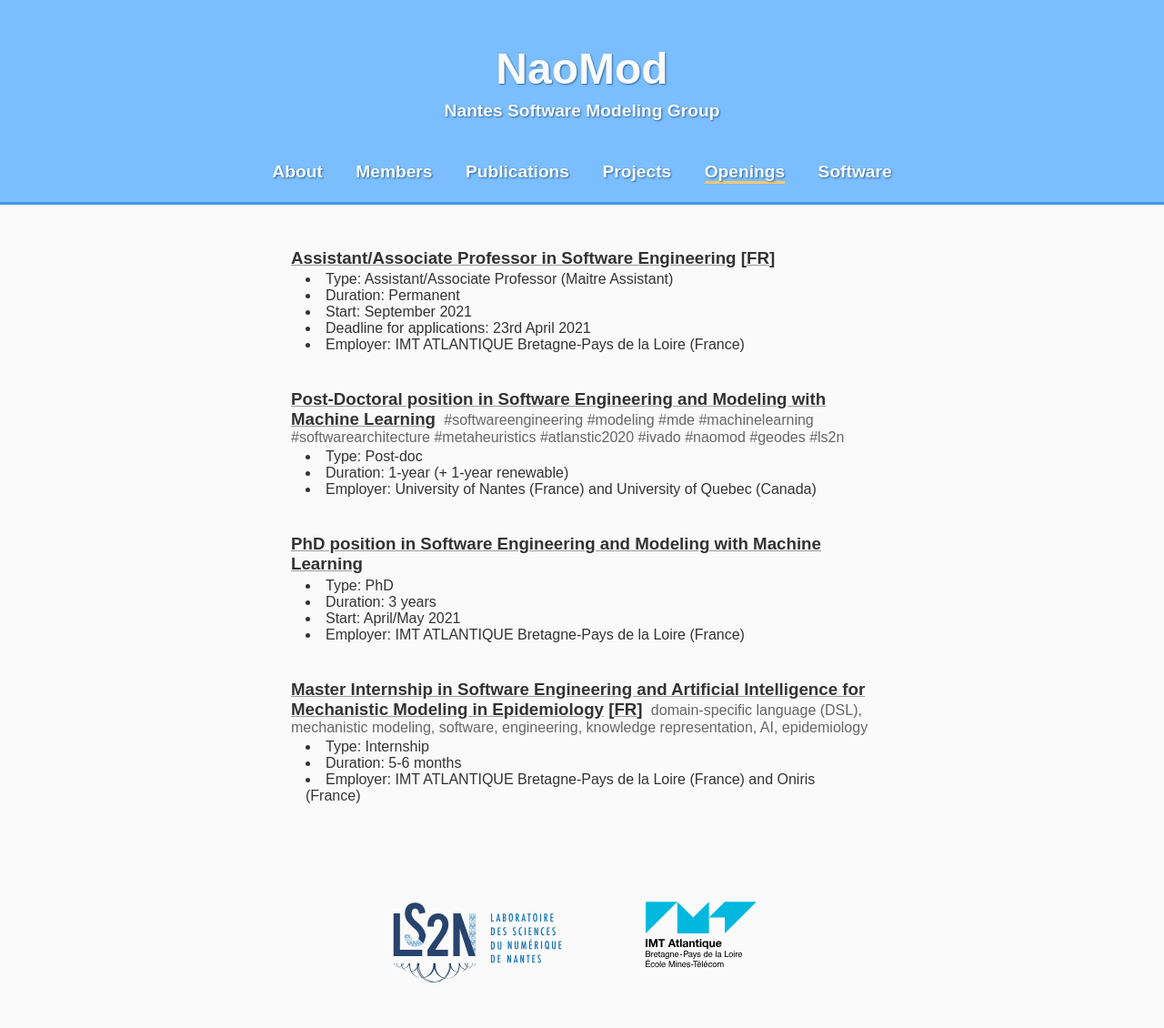
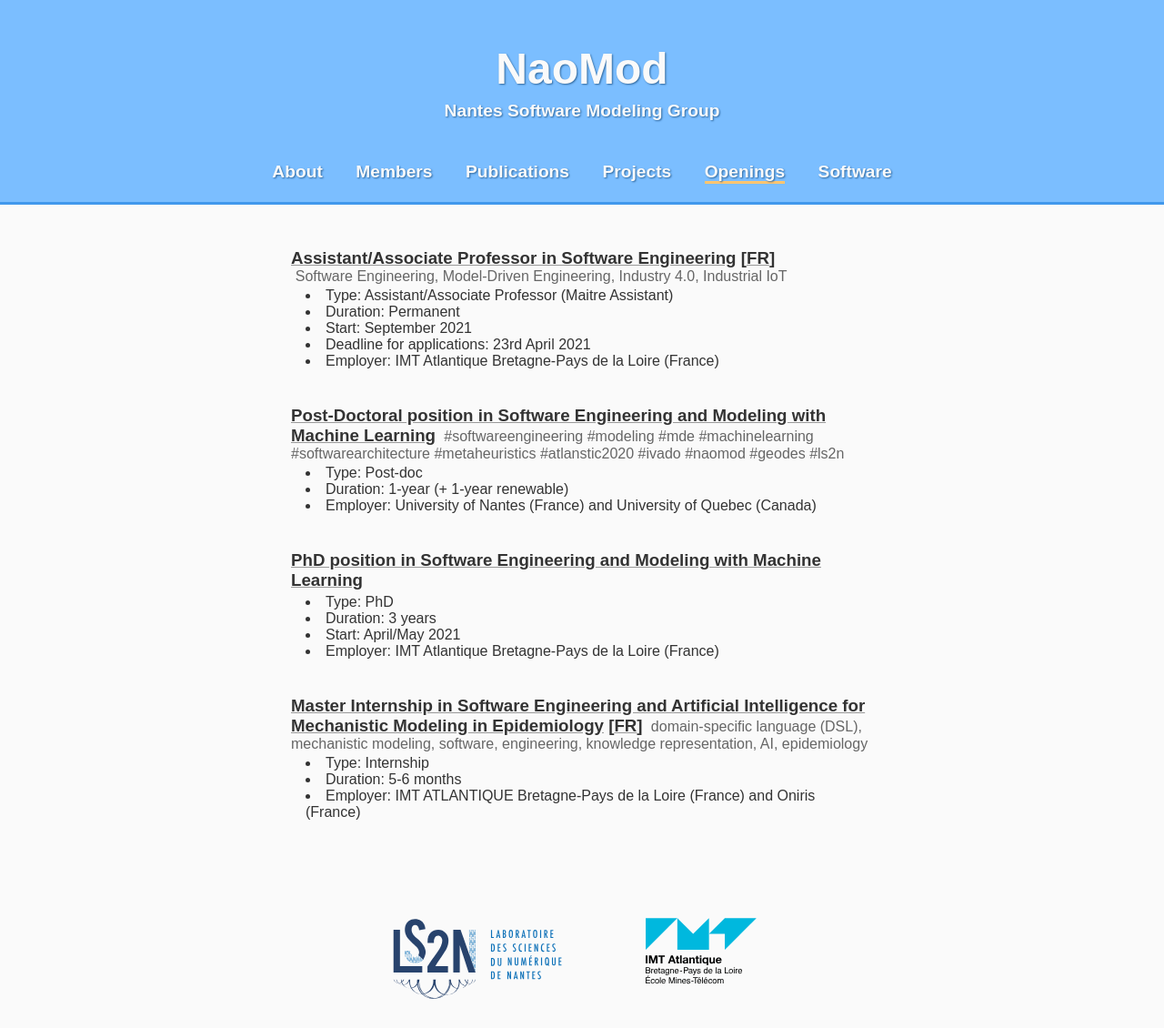
Before and after one commit to NaoMod/naomod.github.io, a Jekyll site: the page built from openings.html, in a window 1280 px wide. Shown: the whole page at 91% size. Built offline with Jekyll 4.4.1, drawn with Linux system fonts in a browser that asks for light colours.

Commit message:
keywords

```diff
--- a/openings.html
+++ b/openings.html
@@ -30,6 +30,7 @@ title: Openings
 
 <section>
 <h3><a href="doc/Opening Naomod 2021_Eng.pdf">Assistant/Associate Professor in Software Engineering</a> [<a href="doc/Annonce MC MA_VF Naomod 2021.pdf">FR</a>] </h3><br/>
+<span class="opening-type">Software Engineering, Model-Driven Engineering, Industry 4.0, Industrial IoT</span>
 
 <p>
   <ul>
@@ -37,7 +38,7 @@ title: Openings
     <li>Duration: Permanent</li>
     <li>Start: September 2021</li>
     <li>Deadline for applications: 23rd April 2021</li>
-    <li>Employer: IMT ATLANTIQUE Bretagne-Pays de la Loire (France)</li>
+    <li>Employer: IMT Atlantique Bretagne-Pays de la Loire (France)</li>
   </ul>
 </p>
 </section>
@@ -68,7 +69,7 @@ title: Openings
       <li>Type: PhD</li>
       <li>Duration: 3 years</li>
       <li>Start: April/May 2021</li>
-      <li>Employer: IMT ATLANTIQUE Bretagne-Pays de la Loire (France)</li>
+      <li>Employer: IMT Atlantique Bretagne-Pays de la Loire (France)</li>
     </ul>
   </p>
   </section>
```
